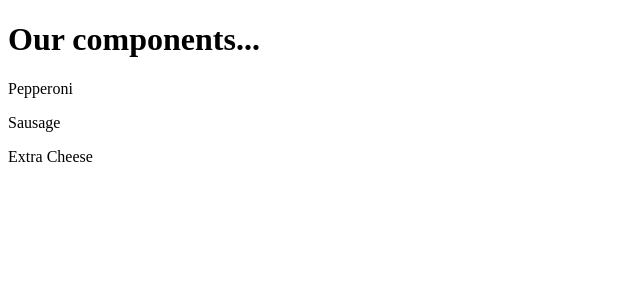
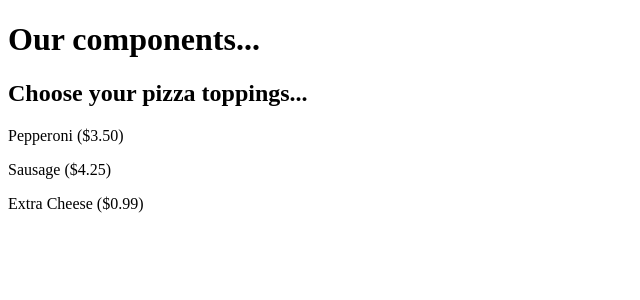
Before and after one commit to 2026-fall-jsf/angular-components, an Angular app: page / in a window 1280 px wide. Shown: the top 300 px of the page, without its empty margins (0-640 px from the left). Built offline with nearby package versions, Linux system fonts and the light colour scheme.

Commit message:
currency pipe

```diff
--- a/src/app/pizza-toppings/pizza-toppings.html
+++ b/src/app/pizza-toppings/pizza-toppings.html
@@ -1,5 +1,9 @@
+<h2>
+    Choose your pizza toppings...
+</h2>
+
 @for (topping of avaliablePizzaToppings(); track topping) {
     <p>
-        {{ topping.name }}
+        {{ topping.name }} ({{ topping.price | currency }})
     </p>
 }
--- a/src/app/pizza-toppings/pizza-toppings.ts
+++ b/src/app/pizza-toppings/pizza-toppings.ts
@@ -1,8 +1,11 @@
 import { Component, inject, signal } from '@angular/core';
 import { PizzaService } from '../pizza.service';
+import { CurrencyPipe } from '@angular/common';
 
 @Component({
-  imports: [],
+  imports: [
+    CurrencyPipe
+  ],
   selector: 'app-pizza-toppings',
   styleUrl: './pizza-toppings.css',
   templateUrl: './pizza-toppings.html',
```
